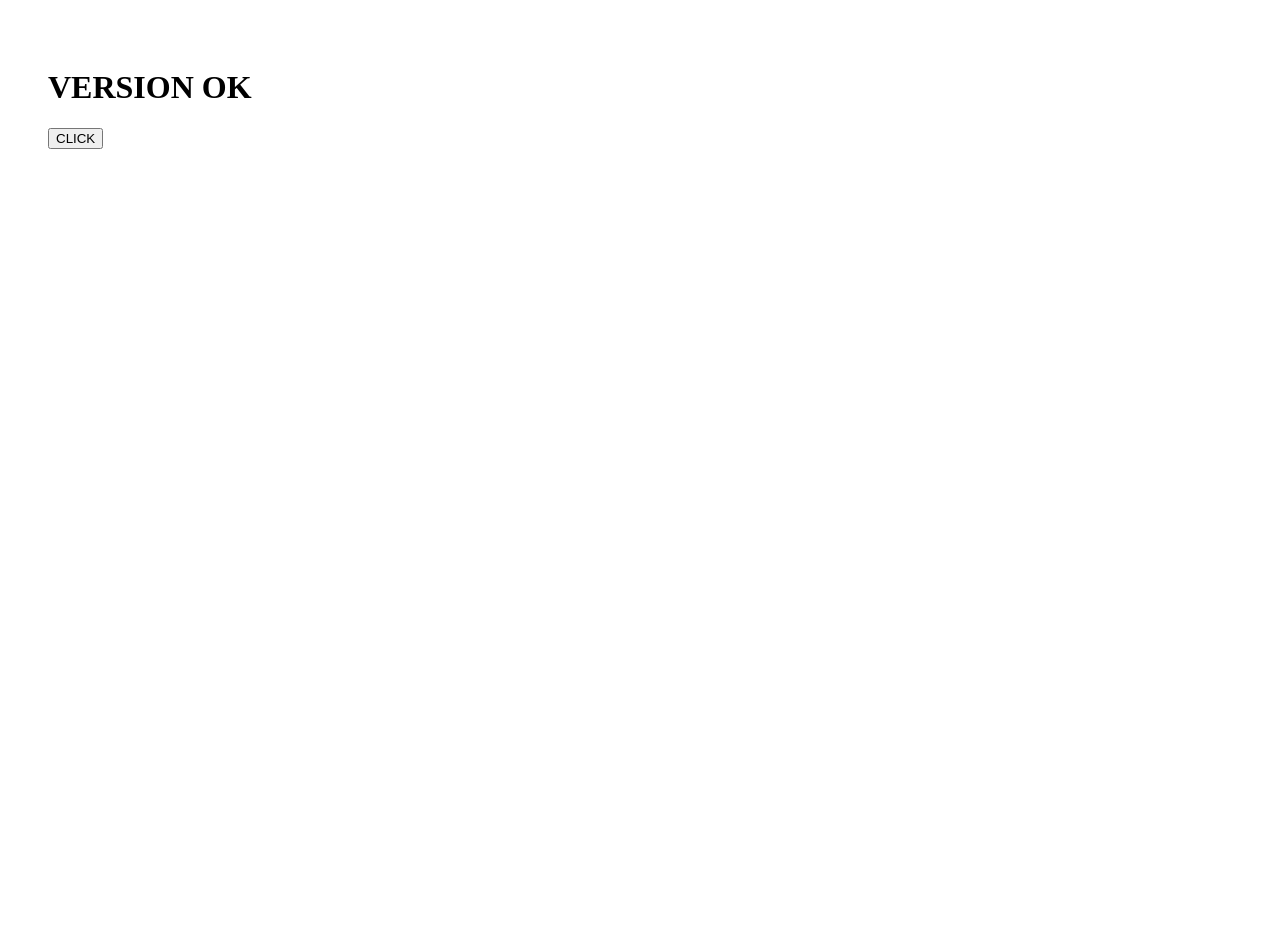
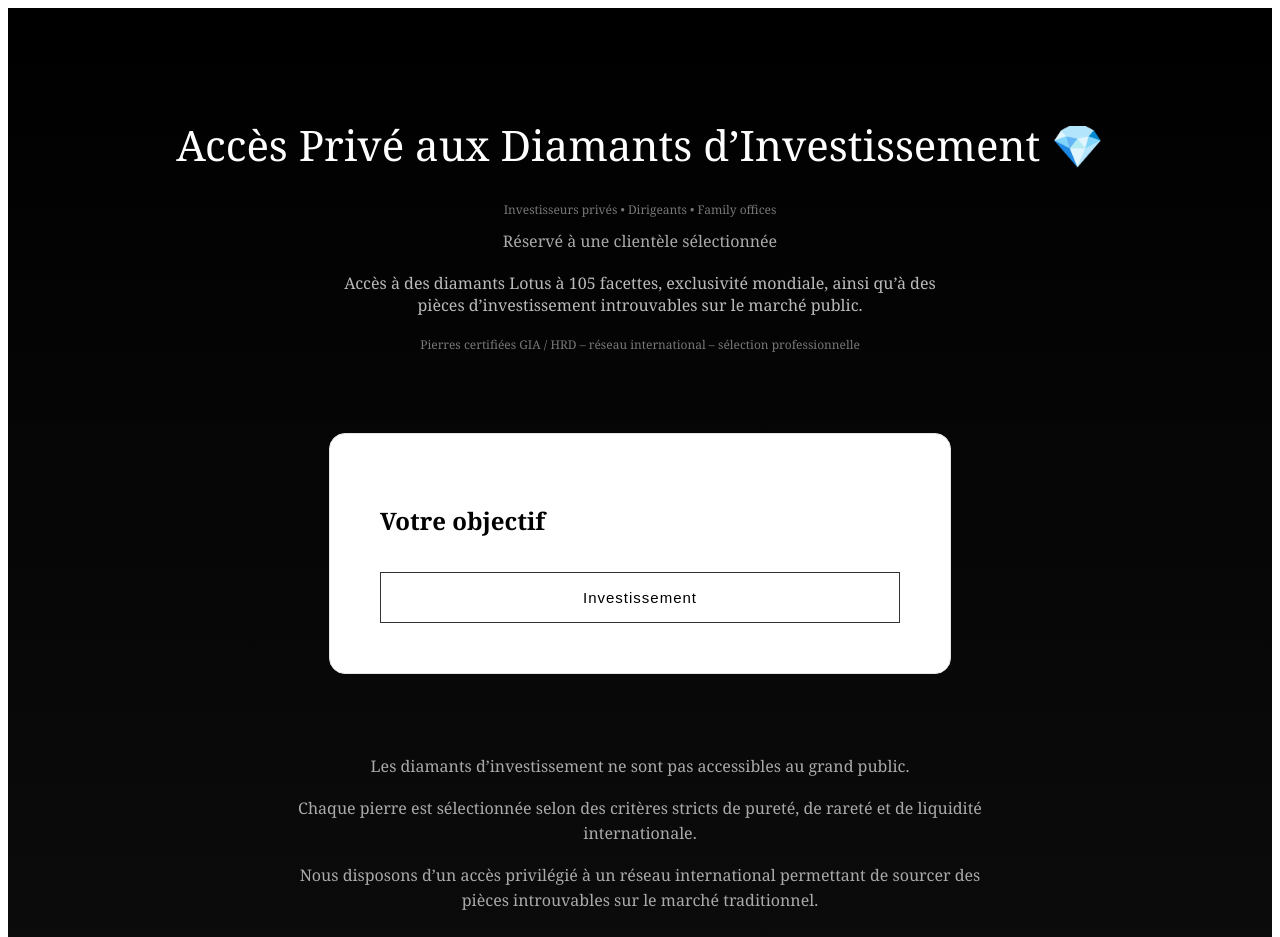
Before and after one commit to chanadet30/diamond-app, a Next.js app: page / in a window 1280 px wide. Shown: the top 937 px of the page. Before the commit the page ends 800 px from the top, so only its background shows below. Built offline with nearby package versions, Linux system fonts and the light colour scheme.

Commit message:
final clean version

```diff
--- a/app/page.tsx
+++ b/app/page.tsx
@@ -3,21 +3,219 @@
 import { useState } from 'react';
 
 export default function Home() {
+
   const [step, setStep] = useState(1);
+  const [budget, setBudget] = useState('');
+
+  const buttonStyle = {
+    width: "100%",
+    padding: "16px",
+    marginTop: "15px",
+    border: "1px solid #333",
+    background: "white",
+    cursor: "pointer",
+    fontSize: "15px",
+    letterSpacing: "1px"
+  };
 
   return (
-    <main style={{ padding: 40 }}>
-      <h1>VERSION OK</h1>
+    <main style={{
+      background: "linear-gradient(180deg, #000000, #0d0d0d)",
+      color: "white",
+      minHeight: "100vh",
+      padding: "80px 20px",
+      fontFamily: "Georgia, serif"
+    }}>
 
-      {step === 1 && (
-        <button onClick={() => setStep(2)}>
-          CLICK
-        </button>
-      )}
+      {/* HEADER */}
+      <div style={{ textAlign: "center" }}>
+        <h1 style={{ fontSize: "42px", fontWeight: "300" }}>
+          Accès Privé aux Diamants d’Investissement 💎
+        </h1>
 
-      {step === 2 && (
-        <h2>OK STEP 2</h2>
-      )}
+        <p style={{ fontSize:"12px", color:"#777", marginTop:"10px" }}>
+          Investisseurs privés • Dirigeants • Family offices
+        </p>
+
+        <p style={{ color: "#aaa", marginTop: "10px" }}>
+          Réservé à une clientèle sélectionnée
+        </p>
+
+        <p style={{ marginTop: "20px", color: "#bbb", maxWidth: "600px", marginInline: "auto" }}>
+          Accès à des diamants Lotus à 105 facettes, exclusivité mondiale,
+          ainsi qu’à des pièces d’investissement introuvables sur le marché public.
+        </p>
+
+        <p style={{
+          marginTop:"20px",
+          fontSize:"12px",
+          color:"#777"
+        }}>
+          Pierres certifiées GIA / HRD – réseau international – sélection professionnelle
+        </p>
+      </div>
+
+      {/* CARD */}
+      <div style={{
+        background: "white",
+        color: "black",
+        padding: "50px",
+        maxWidth: "520px",
+        margin: "80px auto",
+        borderRadius: "16px",
+        border: "1px solid #e5e5e5"
+      }}>
+
+        {step === 1 && (
+          <>
+            <h2>Votre objectif</h2>
+
+            <button style={buttonStyle} onClick={() => setStep(2)}>
+              Investissement
+            </button>
+          </>
+        )}
+
+        {step === 2 && (
+          <>
+            <h2>Montant envisagé</h2>
+
+            <button style={buttonStyle} onClick={() => {setBudget('<50k'); setStep(3);}}>
+              Moins de 50k€
+            </button>
+
+            <button style={buttonStyle} onClick={() => {setBudget('50k+'); setStep(3);}}>
+              50k+
+            </button>
+
+            <button style={buttonStyle} onClick={() => {setBudget('100k+'); setStep(3);}}>
+              100k+
+            </button>
+
+            <button
+              style={{ ...buttonStyle, background: "black", color: "white" }}
+              onClick={() => {setBudget('1M+'); setStep(3);}}
+            >
+              1M+ (Accès Privé)
+            </button>
+          </>
+        )}
+
+        {step === 3 && (
+          <>
+            <h2>Délai</h2>
+
+            <button style={buttonStyle} onClick={() => setStep(4)}>
+              Immédiat
+            </button>
+          </>
+        )}
+
+        {step === 4 && (
+          <>
+            <h2>Accès confidentiel</h2>
+
+            <input placeholder="Nom" style={{ width: "100%", padding: "12px", marginTop: "10px" }} />
+            <input placeholder="Email" style={{ width: "100%", padding: "12px", marginTop: "10px" }} />
+            <input placeholder="Téléphone" style={{ width: "100%", padding: "12px", marginTop: "10px" }} />
+
+            <button
+              style={{ ...buttonStyle, marginTop: "20px", background: "black", color: "white" }}
+              onClick={() => setStep(5)}
+            >
+              Demander un accès
+            </button>
+
+            <p style={{
+              fontSize:"12px",
+              color:"#666",
+              marginTop:"10px",
+              textAlign:"center"
+            }}>
+              Nombre de demandes limité chaque semaine
+            </p>
+          </>
+        )}
+
+        {step === 5 && (
+          <div style={{ textAlign: "center" }}>
+            <h2>Validation du profil en cours</h2>
+
+            <p style={{ marginTop: "10px", fontSize:"13px", color:"#666" }}>
+              Vous serez contacté uniquement si votre profil correspond aux critères d’accès.
+            </p>
+
+            {budget === '1M+' ? (
+              <>
+                <p style={{ marginTop: "10px" }}>
+                  Accès prioritaire aux pièces les plus rares.
+                </p>
+
+                <a href="https://wa.me/33782061181?text=Client%201M%20VIP"
+                  style={{
+                    display: "block",
+                    marginTop: "20px",
+                    padding: "15px",
+                    background: "black",
+                    color: "white",
+                    textDecoration: "none"
+                  }}>
+                  Accès direct expert senior
+                </a>
+              </>
+            ) : (
+              <>
+                <p style={{ marginTop: "10px" }}>
+                  Un expert vous contacte sous 24h
+                </p>
+
+                <a href="https://wa.me/33782061181?text=Demande%20standard"
+                  style={{
+                    display: "block",
+                    marginTop: "20px",
+                    padding: "15px",
+                    background: "black",
+                    color: "white",
+                    textDecoration: "none"
+                  }}>
+                  Contact WhatsApp
+                </a>
+              </>
+            )}
+
+            {/* ACCÈS LOTUS */}
+            <a href="/lotus" style={{
+              display:"block",
+              marginTop:"20px",
+              fontSize:"13px",
+              color:"#888"
+            }}>
+              Voir une pièce exceptionnelle
+            </a>
+
+          </div>
+        )}
+
+      </div>
+
+      {/* STORY */}
+      <div style={{
+        textAlign: "center",
+        color: "#aaa",
+        maxWidth: "700px",
+        margin: "auto",
+        lineHeight: "1.6"
+      }}>
+        <p>Les diamants d’investissement ne sont pas accessibles au grand public.</p>
+        <p>Chaque pierre est sélectionnée selon des critères stricts de pureté, de rareté et de liquidité internationale.</p>
+        <p>Nous disposons d’un accès privilégié à un réseau international permettant de sourcer des pièces introuvables sur le marché traditionnel.</p>
+
+        <p style={{ marginTop: "20px" }}>
+          Certaines pièces Lotus à 105 facettes constituent une exclusivité mondiale,
+          réservée à un cercle restreint d’investisseurs.
+        </p>
+      </div>
+
     </main>
   );
 }
```
